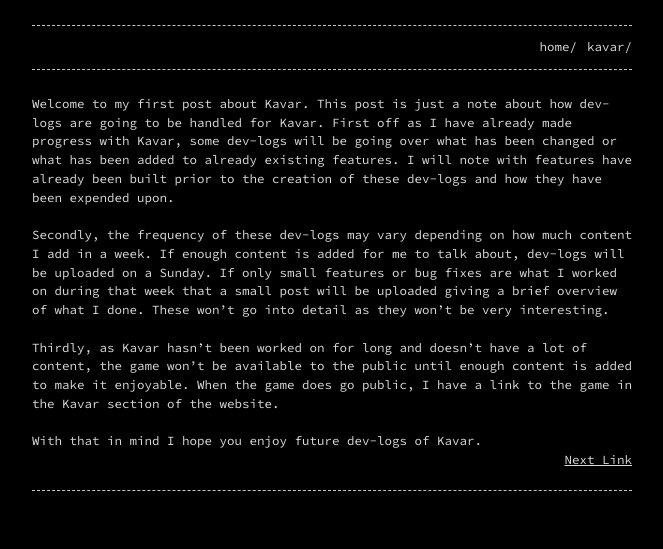
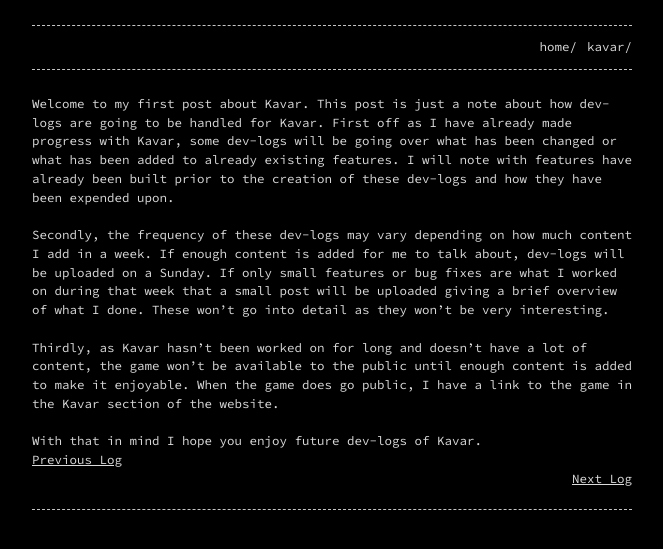
Before and after one commit to KyleS01/KyleS01.github.io, a Jekyll site: the page built from _posts/2020-6-10-Kavar Log 0.markdown, in a window 1280 px wide. Shown: the top 549 px of the page, without its empty margins (308-971 px from the left). Built offline with Jekyll 4.4.1, drawn with Linux system fonts in a browser that asks for light colours.

Commit message:
Update 2020-6-10-Kavar Log 0.markdown

```diff
--- a/_posts/2020-6-10-Kavar Log 0.markdown
+++ b/_posts/2020-6-10-Kavar Log 0.markdown
@@ -19,6 +19,10 @@
 
 With that in mind I hope you enjoy future dev-logs of Kavar.
 
+<div style="text-align:left">
+<a href="https://kyles01.github.io/kavar/2020/06/14/Kavar-Log-1.html">Previous Log</a>
+</div>
+
 <div style="text-align:right">
-<a href="https://kyles01.github.io/kavar/2020/06/14/Kavar-Log-1.html">Next Link</a>
+<a href="https://kyles01.github.io/kavar/2020/06/14/Kavar-Log-1.html">Next Log</a>
 </div>
```
